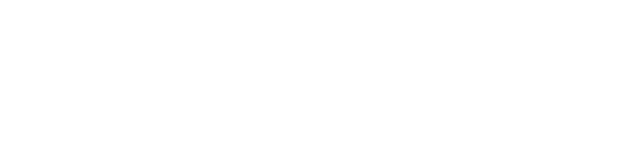
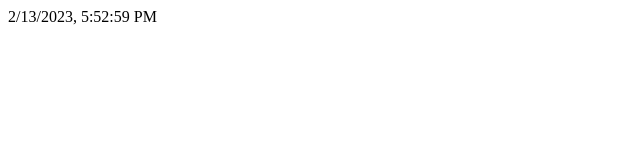
Before and after one commit to ivanab996/algebra---razvojna-okolina, a plain HTML site: page index.html in a window 1280 px wide. Shown: the whole page, without its empty margins (0-640 px from the left). Drawn offline with Linux system fonts and the light colour scheme.

Commit message:
show date in HTML

```diff
--- a/index.html
+++ b/index.html
@@ -7,6 +7,7 @@
     <title>Algebra - razvojna okolina</title>
 </head>
 <body>
+    <div id="date"></div>
     <script src="index.js"></script>
 </body>
 </html>
--- a/index.js
+++ b/index.js
@@ -1,2 +1,7 @@
 console.log("Hello world");
 console.log("Hello world2");
+
+dateElement = document.querySelector("#date");
+newDate = new Date();
+
+dateElement.innerHTML = newDate.toLocaleString();
```
